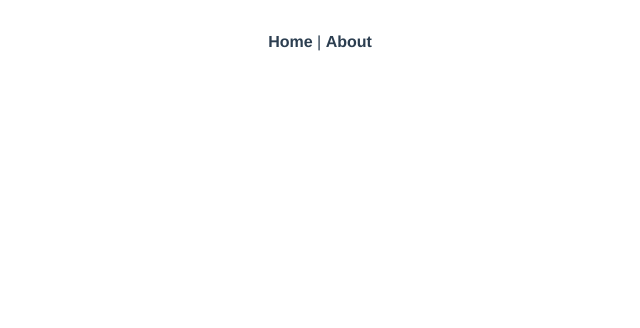
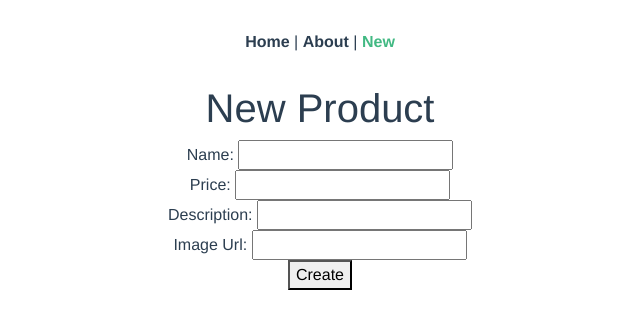
Before and after one commit to lgonz053/minicapstone_vue_app, a Vue app: page /products/new in a window 1280 px wide. Shown: the top 328 px of the page, without its empty margins (320-960 px from the left). Built offline with nearby package versions, Linux system fonts and the light colour scheme.

Commit message:
added new product form in views

```diff
--- a/src/App.vue
+++ b/src/App.vue
@@ -2,7 +2,8 @@
   <div id="app">
     <div id="nav">
       <router-link to="/">Home</router-link> |
-      <router-link to="/about">About</router-link>
+      <router-link to="/about">About</router-link> |
+      <router-link to="/products/new">New</router-link>
     </div>
     <router-view/>
   </div>
--- a/src/router.js
+++ b/src/router.js
@@ -1,6 +1,7 @@
 import Vue from 'vue'
 import Router from 'vue-router'
 import Home from './views/Home.vue'
+import ProductsNew from './views/ProductsNew.vue'
 
 Vue.use(Router)
 
@@ -8,18 +9,7 @@ export default new Router({
   mode: 'history',
   base: process.env.BASE_URL,
   routes: [
-    {
-      path: '/',
-      name: 'home',
-      component: Home
-    },
-    {
-      path: '/about',
-      name: 'about',
-      // route level code-splitting
-      // this generates a separate chunk (about.[hash].js) for this route
-      // which is lazy-loaded when the route is visited.
-      component: () => import(/* webpackChunkName: "about" */ './views/About.vue')
-    }
+    { path: '/', name: 'home', component: Home },
+    { path: '/products/new', name: 'products-new', component: ProductsNew }
   ]
 })
--- a/src/views/Home.vue
+++ b/src/views/Home.vue
@@ -1,25 +1,5 @@
 <template>
   <div class="home">
-    <h1>New Product</h1>
-    <div>
-      <div>
-        Name: <input v-model="newProductName">
-      </div>
-
-      <div>
-        Price: <input v-model="newProductPrice">
-      </div>
-
-      <div>
-        Description: <input v-model="newProductDescription">
-      </div>
-
-      <div>
-        Image Url: <input v-model="newProductImageUrl">
-      </div>
-
-      <button v-on:click="createProduct()">Create</button>
-    </div>
 
     <h1>All Products</h1>
     <div v-for="product in products">
@@ -75,10 +55,6 @@ export default {
   data: function() {
     return {
       products: [],
-      newProductName: "",
-      newProductPrice: "",
-      newProductDescription: "",
-      newProductImageUrl: "",
       currentProduct: {}
     };
   },
@@ -89,21 +65,6 @@ export default {
     });
   },
   methods: {
-    createProduct: function() {
-      console.log("Create the product");
-      var params = {
-                   name: this.newProductName,
-                   price: this.newProductPrice,
-                   description: this.newProductDescription,
-                   image_url: this.newProductImageUrl
-                  };
-
-      axios.post("/api/products", params)
-        .then(response => {
-          console.log("Success", response.data);
-          this.products.push(response.data)
-        });
-    },
     updateProduct: function(inputProduct) {
       var params = {
                     name: inputProduct.name,
--- /dev/null
+++ b/src/views/ProductsNew.vue
@@ -0,0 +1,60 @@
+<template>
+  <div class="products-new">
+    <h1>New Product</h1>
+    <div>
+      <div>
+        Name: <input v-model="newProductName">
+      </div>
+
+      <div>
+        Price: <input v-model="newProductPrice">
+      </div>
+
+      <div>
+        Description: <input v-model="newProductDescription">
+      </div>
+
+      <div>
+        Image Url: <input v-model="newProductImageUrl">
+      </div>
+
+      <button v-on:click="createProduct()">Create</button>
+    </div>
+  </div>
+</template>
+
+<style>
+</style>
+
+<script>
+var axios = require('axios');
+
+export default {
+  data: function() {
+    return {
+      newProductName: "",
+      newProductPrice: "",
+      newProductDescription: "",
+      newProductImageUrl: ""
+    };
+  },
+  created: function() {},
+  methods: {
+    createProduct: function() {
+      console.log("Create the product");
+      var params = {
+                   name: this.newProductName,
+                   price: this.newProductPrice,
+                   description: this.newProductDescription,
+                   image_url: this.newProductImageUrl
+                  };
+
+      axios.post("/api/products", params)
+        .then(response => {
+          console.log("Success", response.data);
+          this.$router.push('/')
+        });
+    }
+  }
+};
+</script>
```
